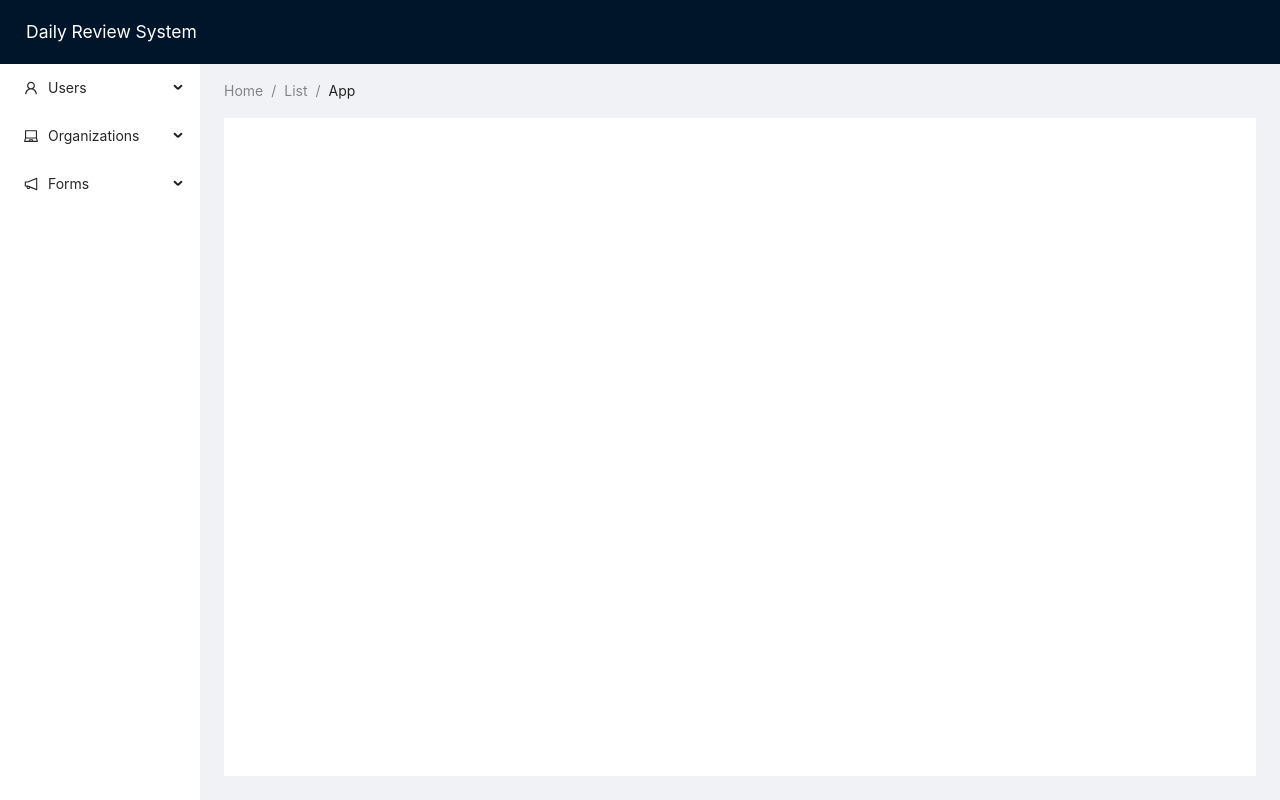
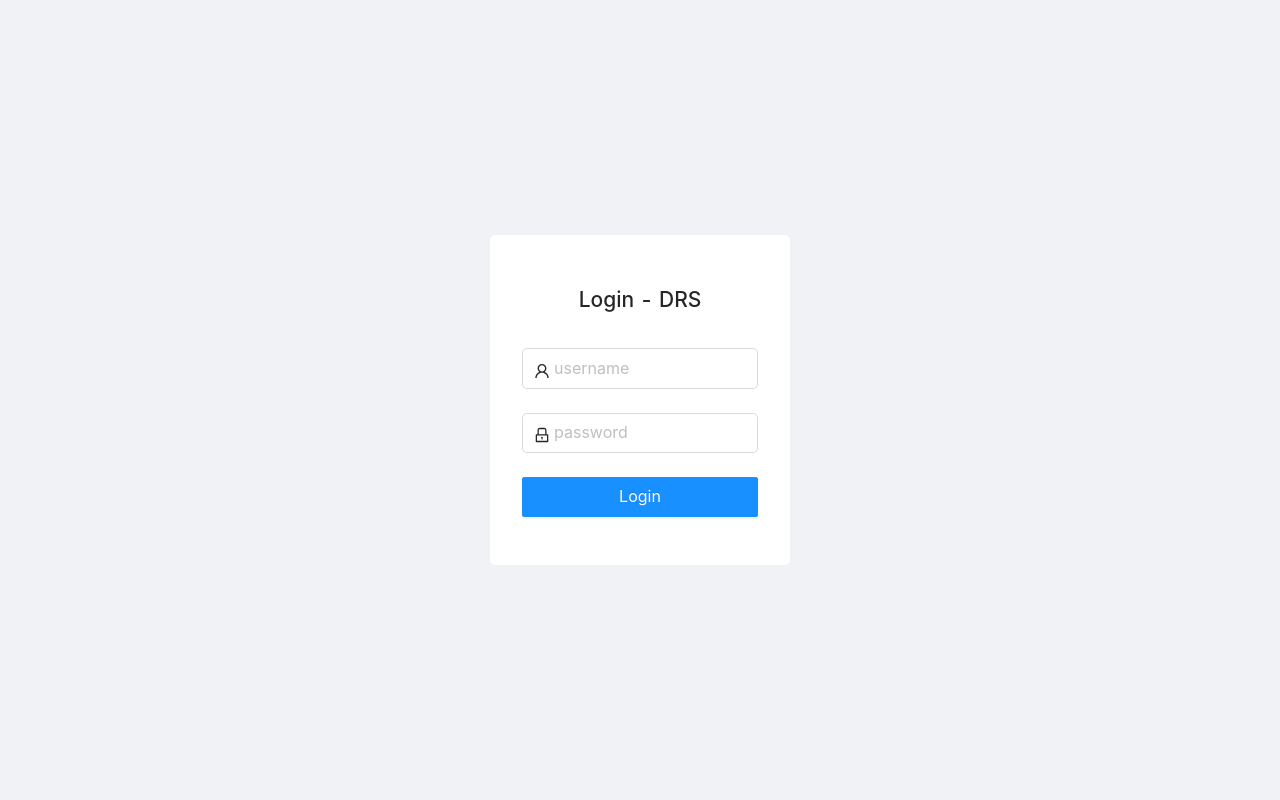
Before and after one commit to DailyReviewSystem/Review-Admin-Side, a Vue app: page /login in a window 1280 px wide. Before the commit this address had no page. Built offline with nearby package versions, Linux system fonts and the light colour scheme.

Commit message:
adding Loading Element

```diff
--- a/src/App.vue
+++ b/src/App.vue
@@ -22,12 +22,23 @@
 }
 
 .page-layout {
-  height: 100%;
+    min-height: 100vh!important;
+}
+
+.page-layout.login-page {
+    display: flex;
+    align-items: center;
+    justify-content: center;
 }
 </style>
 
 <template>
-  <a-layout class="page-layout">
+    <a-layout :class="['page-layout', $route.path === '/login' ? 'login-page' : '' ]">
+        <template v-if="$route.path === '/login'">
+            <router-view></router-view>
+        </template>
+
+        <template v-else>
             <a-layout-header class="header">
                 <router-link to="/" class="logo">Daily Review System</router-link>
             </a-layout-header>
@@ -42,16 +53,23 @@
                         <a-breadcrumb-item>App</a-breadcrumb-item>
                     </a-breadcrumb>
                     <a-layout-content
-            :style="{ background: '#fff', padding: '24px', margin: 0, minHeight: '280px' }"
+                        :style="{ background: '#fff', padding: '24px', margin: 0, minHeight: '280px', position: 'relative' }"
                     >
                         <router-view></router-view>
                     </a-layout-content>
                 </a-layout>
             </a-layout>
+        </template>
     </a-layout>
 </template>
 
 <script setup>
-import { ref } from 'vue';
+import { useStore } from 'vuex';
+
+const store = useStore();
+
+/**
+ * Components, contribute to `setup`, no need to call `app.componnet`
+ */
 import KSidebar from "@/components/KSidebar.vue";
 </script>
--- a/src/assets/app.scss
+++ b/src/assets/app.scss
@@ -1,5 +1,6 @@
 @import "ant-design-vue/dist/antd.css";
 
 body, html, #app {
+  min-height: 100vh;
   height: 100%;
 }
--- /dev/null
+++ b/src/components/KLoading.vue
@@ -0,0 +1,81 @@
+<style>
+.loading-container {
+    display: inline-flex;
+    align-items: center;
+    justify-content: center;
+}
+
+.loading-container.overlay {
+    position: absolute;
+    inset: 0;
+    background: #FFF;
+    z-index: 10;
+}
+
+.loading-svg {
+    display: block;
+    width: 1em;
+    height: 1em;
+    margin: auto;
+    animation: rotate 1.4s linear infinite;
+}
+
+.circle-svg {
+    stroke: #000;
+    animation:  progress 1.4s ease-in-out infinite;
+    stroke-dasharray: 80px, 200px;
+    stroke-dashoffset: 0px;
+    transition:.3s;
+}
+
+@keyframes rotate {
+    to {
+        transform: rotate(360deg);
+    }
+}
+
+@keyframes progress {
+    0% {
+        stroke-dasharray: 1px, 200px;
+        stroke-dashoffset: 0px;
+    }
+    50% {
+        stroke-dasharray: 100px, 200px;
+        stroke-dashoffset: -15px;
+    }
+    100% {
+        stroke-dasharray: 100px, 200px;
+        stroke-dashoffset: -125px;
+    }
+}
+
+.fade-enter-active,
+.fade-leave-active {
+    transition: opacity .3s;
+}
+
+.fade-enter,
+.fade-leave-to {
+    opacity: 0;
+}
+</style>
+
+<template>
+    <transition name="fade">
+        <div class="loading-container" v-if="loading">
+            <svg class="loading-svg" viewBox="22 22 44 44">
+                <circle class="circle-svg" cx="44" cy="44" r="20.2" fill="none" stroke-width="3.6"></circle>
+            </svg>
+        </div>
+    </transition>
+</template>
+
+<script setup>
+import { defineProps } from "vue";
+
+defineProps({
+    loading: Boolean
+});
+
+
+</script>
--- a/src/components/ant.js
+++ b/src/components/ant.js
@@ -1,5 +1,8 @@
 import {
     Menu,
+    Form,
+    Input,
+    Table,
     Button,
     Layout,
     Breadcrumb,
@@ -9,6 +12,9 @@ export default {
     install( app ) {
         app
             .use( Menu )
+            .use( Form )
+            .use( Input )
+            .use( Table )
             .use( Button )
             .use( Layout )
             .use( Breadcrumb )
--- a/src/main.js
+++ b/src/main.js
@@ -8,7 +8,15 @@ import router from "./router.js";
 /* Ant Design Components */
 import ant from "./components/ant.js";
 
+/* Axios Instance For Api Request */
+import api from "./plugins/api.js";
+
+/** Store **/
+import store from "./store/index.js";
+
 createApp(App)
     .use( router )
     .use( ant )
+    .use( api )
+    .use( store )
     .mount('#app')
--- /dev/null
+++ b/src/plugins/api.js
@@ -0,0 +1,29 @@
+import axios from "axios";
+import store from "@/store/index.js";
+
+/**
+ * Init Store
+ */
+store.dispatch("init");
+
+export default {
+    install( app ) {
+        /**
+         * Create Instance
+         * @type {AxiosInstance}
+         */
+        const api = axios.create({
+            baseURL: "http://localhost:8000/api"
+        });
+
+        api.interceptors.request.use(config => {
+            if( store.state.token ) {
+                config.headers.Authorization = "Bearer " + store.state.token;
+            }
+
+            return config;
+        });
+
+        app.provide("api", api);
+    }
+}
--- a/src/router.js
+++ b/src/router.js
@@ -1,4 +1,7 @@
 import { createRouter, createWebHistory } from "vue-router";
+import store from "./store/index.js";
+
+import login from "@/views/auth/login.vue";
 
 import index from "@/views/index.vue";
 import parent from "@/views/parent.vue";
@@ -19,13 +22,25 @@ const router = createRouter({
             path: "/",
             component: index,
             meta: {
+                auth: true,
                 title: "Dashboard",
+            }
+        },
+
+        {
+            path: "/login",
+            component: login,
+            meta: {
+                title: "Login Page"
             }
         },
 
         {
             path: "/org",
             component: parent,
+            meta: {
+                auth: true,
+            },
 
             children: [
                 {
@@ -49,6 +64,9 @@ const router = createRouter({
         {
             path: "/user",
             component: parent,
+            meta: {
+                auth: true,
+            },
 
             children: [
                 {
@@ -72,6 +90,9 @@ const router = createRouter({
         {
             path: "/form",
             component: parent,
+            meta: {
+                auth: true,
+            },
 
             children: [
                 {
@@ -94,12 +115,31 @@ const router = createRouter({
     ]
 });
 
+/**
+ * Init Store ( get token )
+ */
+store.dispatch("init");
+
+/**
+ * Before Each Route Enter ( Check Authentication )
+ */
 router.beforeEach( (to, from, next) => {
-    next();
+    const requireAuth = to.matched.some( route => route.meta.auth );
+
+    if( requireAuth ) {
+        // Have Token, Might Authenticated
+        if( store.state.token ) {
+            next();
+        } else {
+            next("/login");
+        }
+    } else {
+        next();
+    }
 });
 
 /**
- * After Jump
+ * After Jump, Setting Title Of Page
  */
 router.afterEach((to, from) => {
     /**
--- /dev/null
+++ b/src/store/index.js
@@ -0,0 +1,64 @@
+import { createStore } from "vuex";
+import StoreManager from "./manager.js";
+
+const store = createStore({
+    state() {
+        return {
+            init: false,
+            token: null,
+
+            appLoading: true,
+        }
+    },
+
+    mutations: {
+        loadToken( state, token ) {
+            state.token = token;
+        },
+
+        finishInit( state ) {
+            state.init = true;
+        },
+
+        loading( state ) {
+            state.appLoading = true;
+        },
+
+        loaded( state ) {
+            state.appLoading = false;
+        }
+    },
+
+    actions: {
+        init( context ) {
+            /**
+             * Init Only Once
+             */
+            if( context.state.init ) return;
+
+            /**
+             * Load Token From Persist Storage
+             */
+            if( StoreManager.get("token") ) {
+                context.commit("loadToken", StoreManager.get("token") );
+            }
+
+            /**
+             * Init Done
+             */
+            context.commit("finishInit");
+        },
+
+        /**
+         * Store Token in Persist Storage
+         */
+        storeToken( context, token ) {
+            // Persist
+            StoreManager.set("token", token );
+            // In Vuex
+            context.commit("loadToken", token );
+        }
+    }
+});
+
+export default store;
--- /dev/null
+++ b/src/store/manager.js
@@ -0,0 +1,17 @@
+export default {
+    encrypt( key ) {
+        return btoa( key );
+    },
+
+    get( key ) {
+        return localStorage.getItem( this.encrypt(key) ) || null;
+    },
+
+    set( key, value ) {
+        localStorage.setItem( this.encrypt(key), value );
+    },
+
+    remove( key ) {
+        localStorage.removeItem( this.encrypt(key) );
+    }
+}
--- /dev/null
+++ b/src/views/auth/login.vue
@@ -0,0 +1,84 @@
+<style>
+.login-form {
+    width: 300px;
+}
+
+.login-form button {
+    width: 100%;
+}
+
+.login-form .ant-input-affix-wrapper {
+    border-radius: .3rem;
+}
+
+.ant-input-prefix {
+    display: inline-flex;
+    align-items: center;
+    justify-content: center;
+    margin-top: 5px;
+}
+
+.login-form {
+    background-color: #FFF;
+    padding: 3rem 2rem;
+    border-radius: 5px;
+}
+.login-form h1 {
+    margin-bottom: 2rem;
+    text-align: center;
+}
+
+</style>
+
+<template>
+    <form class="login-form" ref="formEl" @submit.prevent="submit">
+        <h1>Login - DRS</h1>
+
+        <a-form-item>
+            <a-input placeholder="username" size="large" name="username" autocomplete="off" required>
+                <template #prefix>
+                    <user-outlined type="user" />
+                </template>
+            </a-input>
+        </a-form-item>
+
+        <a-form-item>
+            <a-input placeholder="password" size="large" name="password" type="password" required>
+                <template #prefix>
+                    <lock-outlined type="lock" />
+                </template>
+            </a-input>
+        </a-form-item>
+
+        <a-button type="primary" size="large" htmlType="submit">Login</a-button>
+    </form>
+</template>
+
+<script setup>
+import { UserOutlined, LockOutlined } from '@ant-design/icons-vue';
+import { ref, inject } from "vue";
+import { useRouter } from "vue-router";
+import { useStore } from "vuex";
+
+const formEl = ref(null);
+const api = inject('api');
+const router = useRouter();
+const store = useStore();
+
+function submit() {
+    const data = new FormData( formEl.value );
+
+    api.post("/auth/backend/login", data).then( ({ data }) => {
+        if( data?.token ) {
+            store.dispatch("storeToken", data.token );
+
+            console.log( 1 );
+
+            // alert
+            router.push("/");
+        }
+    }).catch( e => {
+
+    });
+}
+</script>
--- a/src/views/form/index.vue
+++ b/src/views/form/index.vue
@@ -1,3 +1,48 @@
 <template>
-    Org Index
+    <div class="container">
+        <k-loading
+            :loading="loading"
+            class="overlay"
+            style="font-size: 2rem;"
+        />
+
+        <a-table
+            :dataSource="forms"
+            :columns="columns"
+            rowKey="id"
+        >
+            <template #name="{ text: form }">
+                <router-link
+                    :to="'/form/' + form.id"
+                >{{ form.name }}</router-link>
+            </template>
+        </a-table>
+    </div>
 </template>
+
+<script setup>
+import { inject, ref } from "vue";
+import KLoading from "@/components/KLoading.vue";
+
+// Tools
+const api = inject("api");
+const store = inject("store");
+
+// Data
+const loading = ref( true );
+const forms = ref([]);
+const columns = [
+    { title: "ID", dataIndex: "id", key: "id" },
+    { title: "Name", key: "name", slots: { customRender: 'name' } },
+    { title: "Creator", dataIndex: "creator.name", key: "creator" },
+];
+
+store.commit("loading");
+
+api.get("/form").then( ({data}) => {
+    if( data?.data ) forms.value = data.data;
+    store.commit("loaded");
+
+    loading.value = false;
+});
+</script>
--- a/src/views/user/index.vue
+++ b/src/views/user/index.vue
@@ -1,6 +1,29 @@
 <template>
-    Org Index
+    <k-loading
+        :loading="loading"
+        class="overlay"
+        style="font-size: 2rem;"
+    />
+    <a-table :dataSource="users" :columns="columns" rowKey="id" />
 </template>
 
 <script setup>
+import { ref, inject } from "vue";
+import KLoading from "@/components/KLoading.vue";
+
+const api = inject("api");
+
+const loading = ref(true);
+const users = ref([]);
+const columns = [
+    { title: "ID", dataIndex: "id", key: "id" },
+    { title: "Name", dataIndex: "display_name", key: "name" },
+    { title: "Email", dataIndex: "email", key: "email" },
+];
+
+api.get("/user").then( ({data}) => {
+    users.value = data.data;
+    loading.value = false;
+});
+
 </script>
```
Lines whose indentation alone changed are shown as unchanged.
